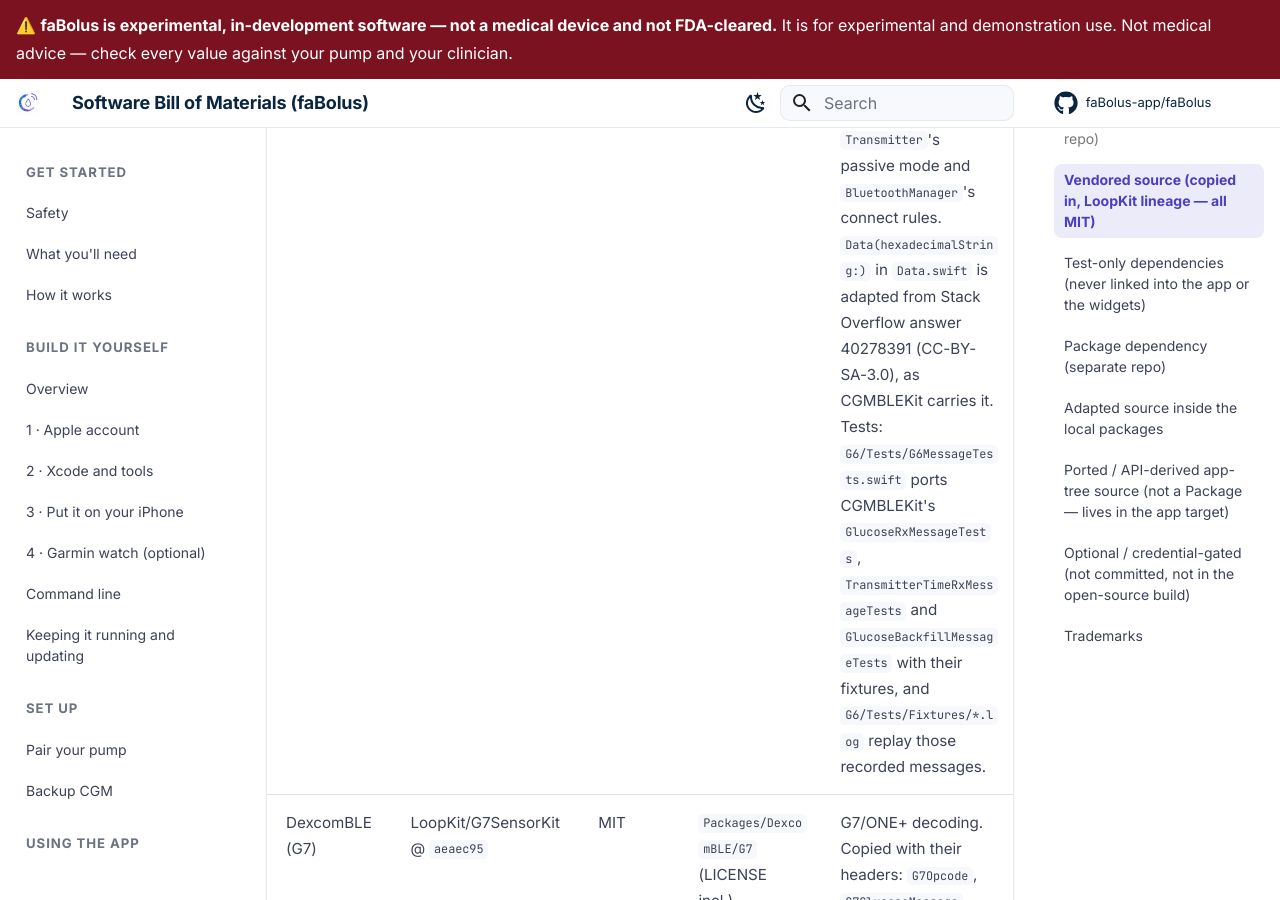
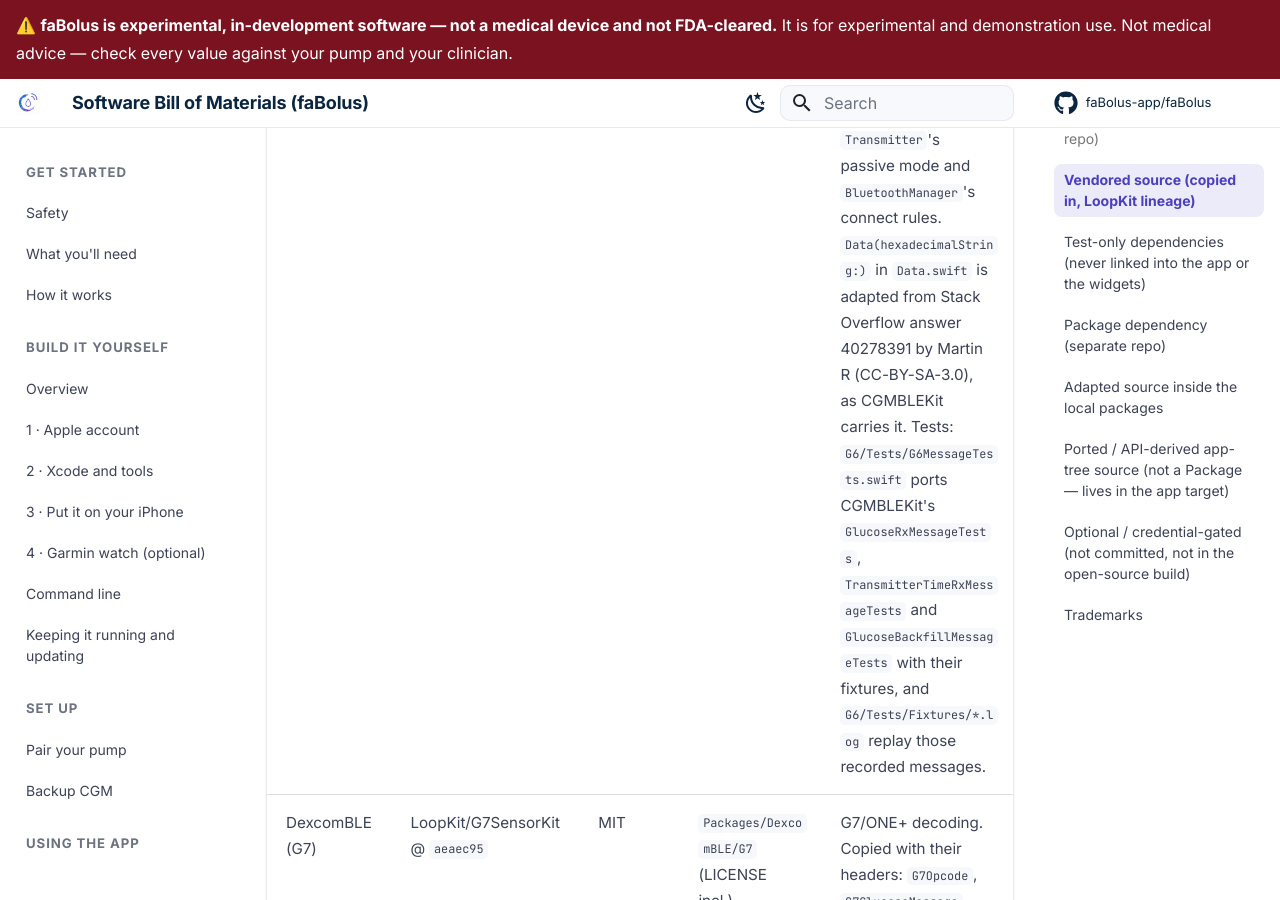
Before and after one commit to faBolus-app/faBolus, an MkDocs documentation site: the page built from docs/SBOM.md, in a window 1280 px wide and 900 px high, scrolled down 4270 px. Built offline with MkDocs 1.6.1 and Material for MkDocs 9.7.7, drawn with Linux system fonts in a browser that asks for light colours; comment, search, counter and statistics services are not loaded; some of the changed text lies outside the part shown.

Commit message:
chore: license texts for ported code, and the contract gate checks the poll version
LICENSES/ holds the upstream notices that go with ported or adapted code (pumpX2, LoopKit, Loop), and
NOTICE, THIRD_PARTY and the SBOM point at it; the Stack Overflow helper names its author. check-sbom
accepts a CC-BY-SA token. The contract gate fails when the poll golden fixtures' appVersion isn't
MARKETING_VERSION, so a version bump that misses them fails CI, not just the watch's local tests. The
privacy manifests' comments no longer name an audit ID or HealthKit and Nightscout, which the app
doesn't use.

Co-Authored-By: Claude Opus 5.5 <noreply@anthropic.com>

```diff
--- a/docs/SBOM.md
+++ b/docs/SBOM.md
@@ -20,12 +20,12 @@ Format per row: component · version/revision · SPDX license · source · how f
 | PhoneApp | in-repo | MIT | `Packages/PhoneApp` | The phone app's state and wiring (launch order, settings, the first-launch wipe, the bolus screen's flow, diagnostics, the debug-only scripted pump) and `WidgetContent`, what the app publishes for its widgets and Live Activity |
 | WatchLink | in-repo | MIT | `Packages/WatchLink` | The phone's link to a remote as a state machine, the host that answers the remote from the pump session, the ledger and the alerts, and the Connect IQ adapter (built only where Garmin's companion SDK is present; the SDK itself isn't in the repository) |
 
-## Vendored source (copied in, LoopKit lineage — all MIT)
+## Vendored source (copied in, LoopKit lineage)
 
 | Component | Upstream | License (SPDX) | Source | Usage |
 |---|---|---|---|---|
 | ShareClient | LoopKit/dexcom-share-client-swift @ `21d8657` | MIT | `Packages/ShareClient` (LICENSE incl.) | Dexcom Share follower core. Deliberate de-port: `LocalizedString.swift`/`OSLog.swift`/`TimeInterval.swift` (zero `public` declarations, unreachable by construction) were dropped from the vendored set — the remaining source, its package linkage, and its `DexcomShareSource` consumer are unchanged. Modified for Swift 6: the callbacks are `@Sendable` and the session token sits behind a lock (`ShareClient` is `final` and `@unchecked Sendable`). |
-| DexcomBLE (G6) | LoopKit/CGMBLEKit @ `c9e6c84` | MIT | `Packages/DexcomBLE/G6` (LICENSE incl.); the shared `Data.swift`, `BluetoothServices.swift` and `AuthChallengeRxMessage.swift` in `Packages/DexcomBLE/Sources/DexcomBLE` (CGMBLEKit's LICENSE at the package root) | Passive-mode G5/G6/ONE decoding. Copied with their headers: `Opcode`, `CalibrationState`, `TransmitterStatus`, `NSData+CRC`, `TransmitterMessage`, `TransmitterTimeRxMessage`, `GlucoseRxMessage`, `GlucoseBackfillMessage`, `Common/Data`, `BluetoothServices`, `AuthChallengeRxMessage`. Edits: the Tx side and LoopKit/HealthKit-only members removed (`TransmitterTxMessage`, `RespondableMessage`, `GlucoseBackfillTxMessage`, `Data.init(for:)`, `TransmitterStatus.localizedDescription`, unused byte helpers and UUID enums, `PeripheralManager.Configuration`); `Sendable` and `package` access added; `Data.to(_:)` assembles bytes instead of loading through a rebound pointer; one `AuthChallengeRxMessage` shared by G6 and G7. `G6Observer` and `DexcomCentral` are new code following `Transmitter`'s passive mode and `BluetoothManager`'s connect rules. `Data(hexadecimalString:)` in `Data.swift` is adapted from Stack Overflow answer 40278391 (CC-BY-SA-3.0), as CGMBLEKit carries it. Tests: `G6/Tests/G6MessageTests.swift` ports CGMBLEKit's `GlucoseRxMessageTests`, `TransmitterTimeRxMessageTests` and `GlucoseBackfillMessageTests` with their fixtures, and `G6/Tests/Fixtures/*.log` replay those recorded messages. |
+| DexcomBLE (G6) | LoopKit/CGMBLEKit @ `c9e6c84` | MIT | `Packages/DexcomBLE/G6` (LICENSE incl.); the shared `Data.swift`, `BluetoothServices.swift` and `AuthChallengeRxMessage.swift` in `Packages/DexcomBLE/Sources/DexcomBLE` (CGMBLEKit's LICENSE at the package root) | Passive-mode G5/G6/ONE decoding. Copied with their headers: `Opcode`, `CalibrationState`, `TransmitterStatus`, `NSData+CRC`, `TransmitterMessage`, `TransmitterTimeRxMessage`, `GlucoseRxMessage`, `GlucoseBackfillMessage`, `Common/Data`, `BluetoothServices`, `AuthChallengeRxMessage`. Edits: the Tx side and LoopKit/HealthKit-only members removed (`TransmitterTxMessage`, `RespondableMessage`, `GlucoseBackfillTxMessage`, `Data.init(for:)`, `TransmitterStatus.localizedDescription`, unused byte helpers and UUID enums, `PeripheralManager.Configuration`); `Sendable` and `package` access added; `Data.to(_:)` assembles bytes instead of loading through a rebound pointer; one `AuthChallengeRxMessage` shared by G6 and G7. `G6Observer` and `DexcomCentral` are new code following `Transmitter`'s passive mode and `BluetoothManager`'s connect rules. `Data(hexadecimalString:)` in `Data.swift` is adapted from Stack Overflow answer 40278391 by Martin R (CC-BY-SA-3.0), as CGMBLEKit carries it. Tests: `G6/Tests/G6MessageTests.swift` ports CGMBLEKit's `GlucoseRxMessageTests`, `TransmitterTimeRxMessageTests` and `GlucoseBackfillMessageTests` with their fixtures, and `G6/Tests/Fixtures/*.log` replay those recorded messages. |
 | DexcomBLE (G7) | LoopKit/G7SensorKit @ `aeaec95` | MIT | `Packages/DexcomBLE/G7` (LICENSE incl.) | G7/ONE+ decoding. Copied with their headers: `G7Opcode`, `G7GlucoseMessage`, `G7BackfillMessage`, `AlgorithmState`, `SensorMessage`. Edits: LoopKit `trendType` and `condition` removed; `Sendable` added; `glucoseTimestamp` is optional, `nil` where upstream's `UInt32` subtraction would trap. `G7Observer` is new code following `G7Sensor` and `G7BluetoothManager`. Tests: `G7/Tests/G7Tests.swift` ports G7SensorKit's `G7GlucoseMessageTests` with their fixtures, and `G7/Tests/Fixtures/g7-session.log` replays G7SensorKit's recorded G7 log. |
 
 ## Test-only dependencies (never linked into the app or the widgets)
```
Also changed, not shown: CONTRIBUTING.md (+1 -1 lines), NOTICE.md (+7 -1 lines), THIRD_PARTY.md (+3 -2 lines), 8 other files.
